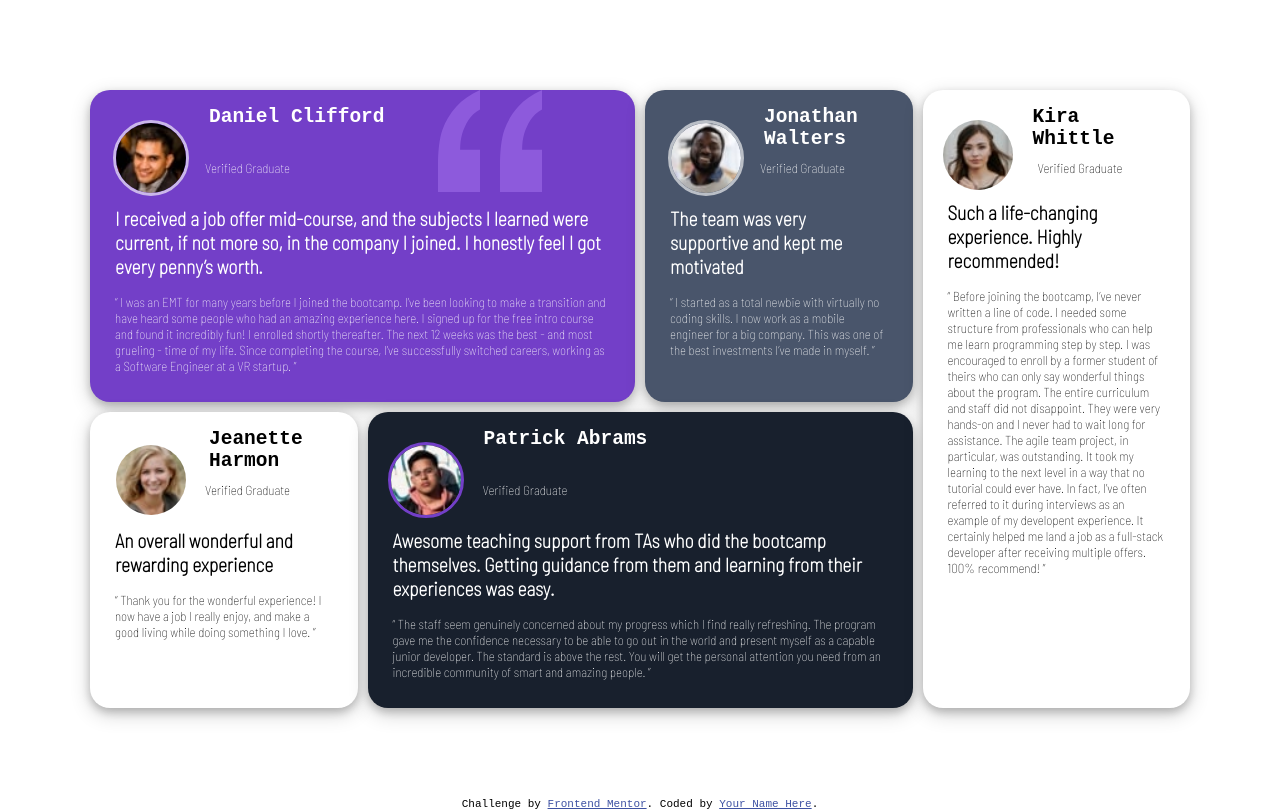
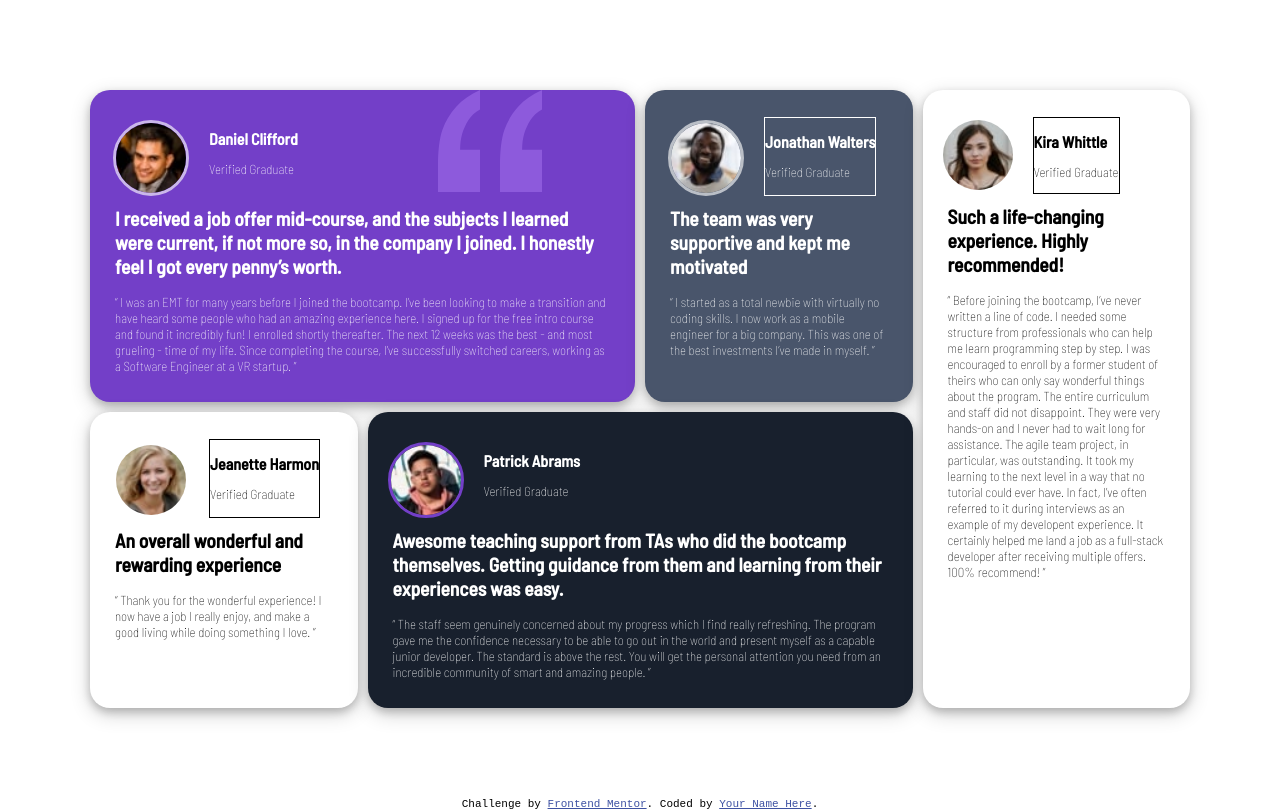
Before and after one commit to xxibromeo/testimonials-grid-section, a plain HTML site: page index.html in a window 1280 px wide. Drawn offline with Linux system fonts and the light colour scheme.

Commit message:
Add files via upload

```diff
--- a/index.html
+++ b/index.html
@@ -16,15 +16,20 @@
   <link rel="stylesheet" href="/css/index.css">
   <link rel="preconnect" href="https://fonts.googleapis.com">
 <link rel="preconnect" href="https://fonts.gstatic.com" crossorigin>
-<link href="https://fonts.googleapis.com/css2?family=Barlow+Semi+Condensed:wght@100&family=Big+Shoulders+Display:wght@100;200;300&family=Lexend+Deca:wght@100;200;300&display=swap" rel="stylesheet">
-</head>
+<link rel="preconnect" href="https://fonts.googleapis.com">
+<link rel="preconnect" href="https://fonts.gstatic.com" crossorigin>
+<link rel="preconnect" href="https://fonts.googleapis.com">
+<link rel="preconnect" href="https://fonts.gstatic.com" crossorigin>
+<link href="https://fonts.googleapis.com/css2?family=Barlow+Semi+Condensed:wght@100;400;500&family=Raleway:wght@100;200&display=swap" rel="stylesheet"></head>
 <body>
   <div class="container">
       <div class="box box1">
         <div class="img Daniel">
           <img src="/images/image-daniel.jpg" alt="Daniel">
-          <h2>Daniel Clifford</h2><br>
+          <div class="text danie">
+            <h2>Daniel Clifford</h2>
           <p>Verified Graduate</p>
+          </div>
           <svg class="dd" width="104" height="102" xmlns="http://www.w3.org/2000/svg"><path d="M104 102V59.727H84.114c0-5.871.689-11.182 2.068-15.933 1.379-4.75 3.42-9.287 6.125-13.61C95.01 25.86 98.909 22.257 104 19.375V0c-9.758 4.27-17.712 9.874-23.864 16.813-6.151 6.939-10.712 14.545-13.681 22.818C63.485 47.904 62 59.941 62 75.74V102h42zm-62 0V59.727H22.114c0-5.871.689-11.182 2.068-15.933 1.379-4.75 3.42-9.287 6.125-13.61C33.01 25.86 36.909 22.257 42 19.375V0c-9.652 4.27-17.58 9.874-23.784 16.813C12.01 23.752 7.424 31.358 4.455 39.631 1.485 47.904 0 59.941 0 75.74V102h42z" fill="#A775F1" fill-rule="nonzero"/></svg>
 
         </div>
@@ -45,8 +50,10 @@
     </div><!--end box1 - Daniel-->
   <div class="box box2">
     <div class="img Jonathan"><img src="/images/image-jonathan.jpg" alt="Jonathan">
-    <h2>Jonathan Walters</h2><br>
+   <div class="text jona">
+    <h2>Jonathan Walters</h2>
     <p> Verified Graduate</p>
+   </div>
     </div>
     <div class="area"><div class="content con2">
       <h2>  The team was very supportive and kept me motivated</h3>
@@ -58,8 +65,10 @@
 <div class="box box3">
 <div class="img Jeanette">
   <img src="/images/image-jeanette.jpg" alt="Jeanette">
-  <h2>  Jeanette Harmon</h2><br>
+  <div class="text jean">
+    <h2>  Jeanette Harmon</h2>
   <p>  Verified Graduate</p>
+  </div>
 </div>
 <div class="area"><div class="content con3">
   <h2>  An overall wonderful and rewarding experience</h3>
@@ -73,8 +82,10 @@
 <div class="box box4">
 <div class="img Patrick">
 <img src="/images/image-patrick.jpg" alt="">
-<h2>  Patrick Abrams</h2><br>
+<div class="text pat">
+  <h2>  Patrick Abrams</h2>
 <p>  Verified Graduate</p>
+</div>
 </div>
 <div class="area">
   <div class="content con4">
@@ -95,8 +106,10 @@
 <div class="box box5">
 <div class="img Kira">
   <img src="/images/image-kira.jpg" alt="Kira">
-  <h2>  Kira Whittle</h2><br>
+  <div class="text kira">
+    <h2>  Kira Whittle</h2>
   <p>  Verified Graduate</p>
+  </div>
 </div>
 <div class="area">
   <div class="content con5">
```
